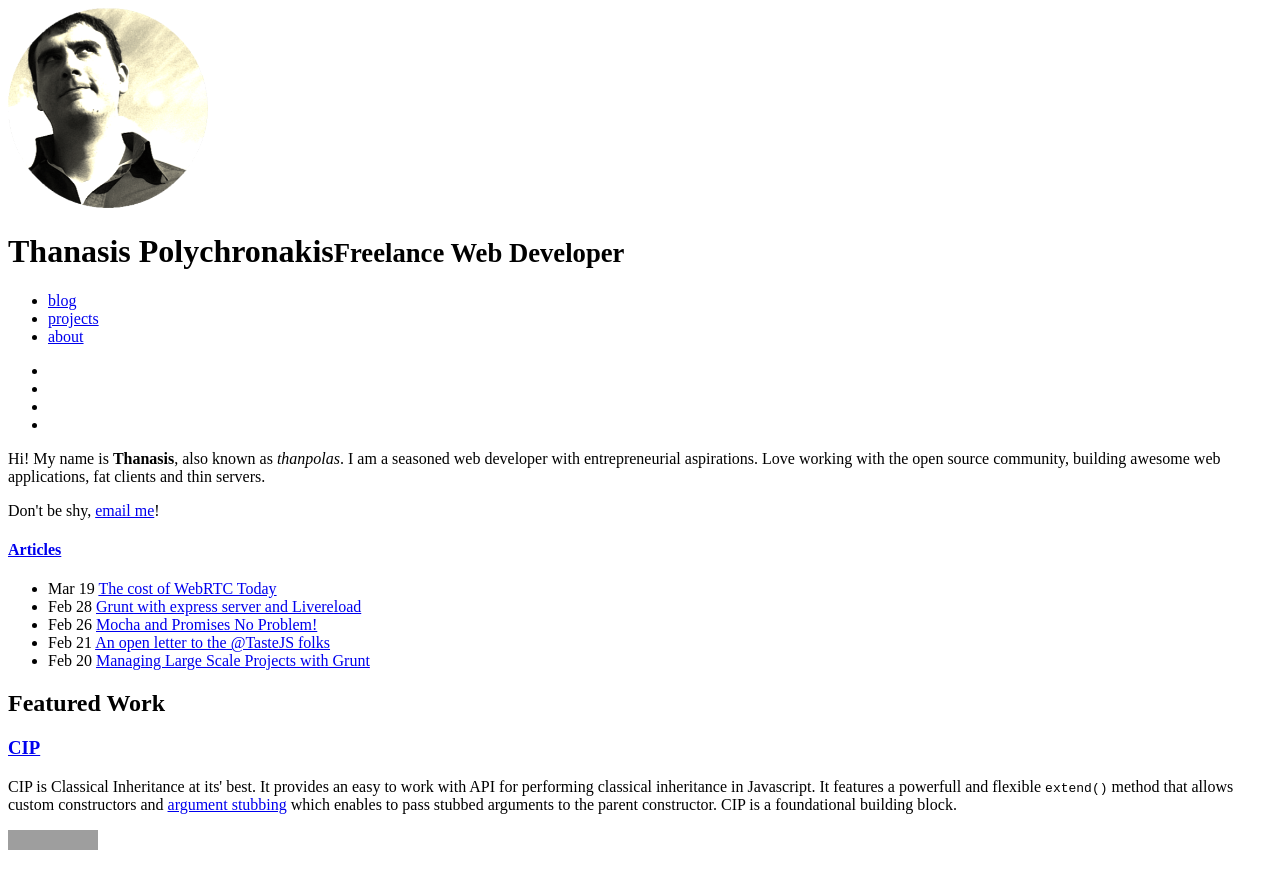
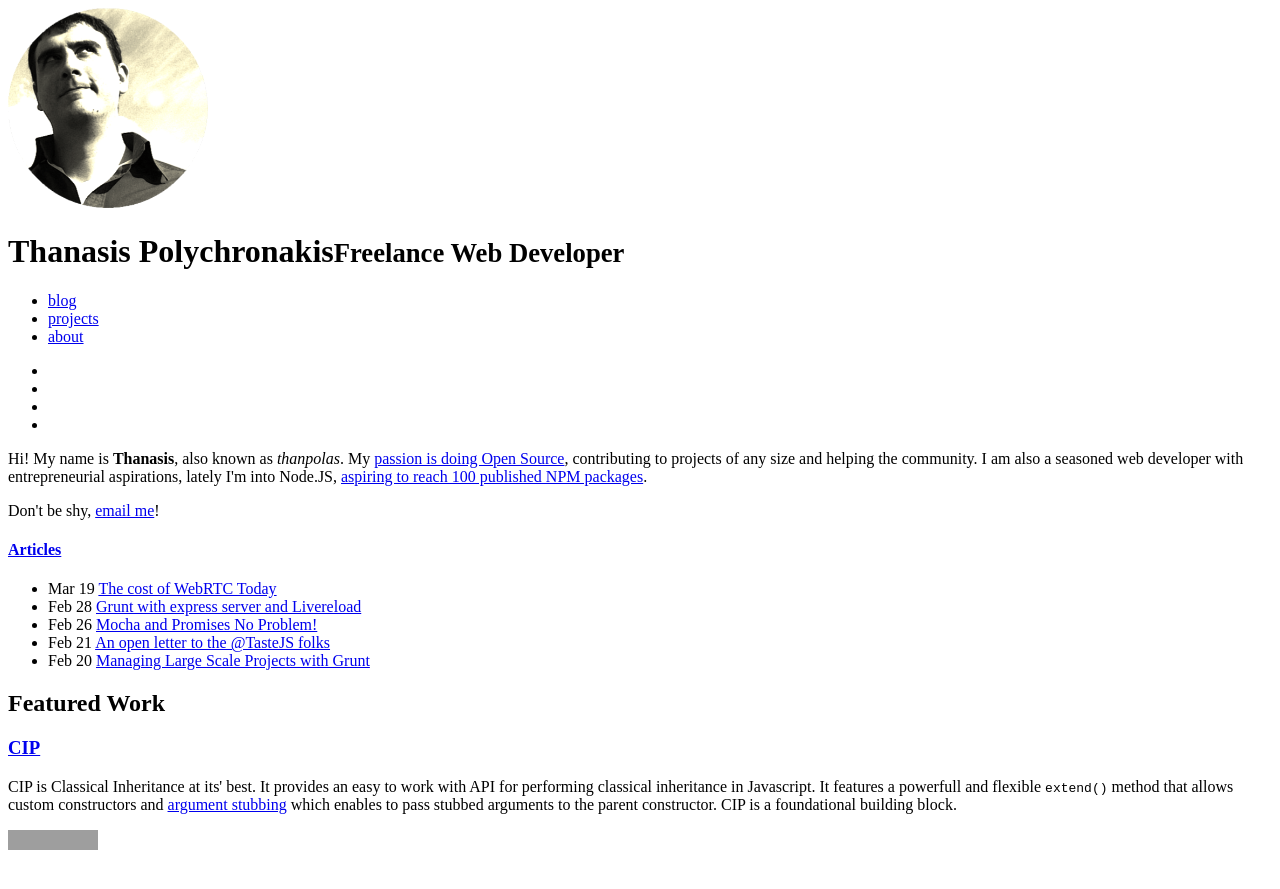
Before and after one commit to thanpolas/thanpolas.github.com, a Jekyll site: the page built from index.html, in a window 1280 px wide and 900 px high. Shown: the top 889 px of the window. Built offline with Jekyll 4.4.1, drawn with Linux system fonts in a browser that asks for light colours; nearby versions of some CDN libraries; Markdown is read by kramdown in place of the engine named in the settings; grey boxes are pictures that could not be loaded.

Commit message:
update index copy

```diff
--- a/index.html
+++ b/index.html
@@ -26,8 +26,8 @@
         </ul>
       </div>
       <div class="span8 offset1 post_lists">
-        <p class="bio"><span class="initial-dropped">Hi!</span> My name is <strong>Thanasis</strong>, also known as <em>thanpolas</em>. I am a seasoned web developer with entrepreneurial aspirations. Love working with the open source community, building awesome web applications, fat clients and thin servers.
-        <p class="bio-tag">Don't be shy, <a href="mailto:thanpolas@gmail.com" title="thanpolas@gmail.com">email me</a>!</p>
+        <p class="bio"><span class="initial-dropped">Hi!</span> My name is <strong>Thanasis</strong>, also known as <em>thanpolas</em>. My <a href="http://osrc.dfm.io/thanpolas/" target="_blank" title="Statistical analysis of Thanasis Open Source contributions">passion is doing Open Source</a>, contributing to projects of any size and helping the community. I am also a seasoned web developer with entrepreneurial aspirations, lately I'm into Node.JS, <a href="https://www.npmjs.org/~thanpolas" target="_blank" title="Thanasis on NPM">aspiring to reach 100 published NPM packages</a>.
+        <p class="bio-tag">Don't be shy, <a href="mailto:thanpolas@gmail.com" title="my email thanpolas@gmail.com">email me</a>!</p>
       </div>
     </div>
     <div class="row-fluid">
```
